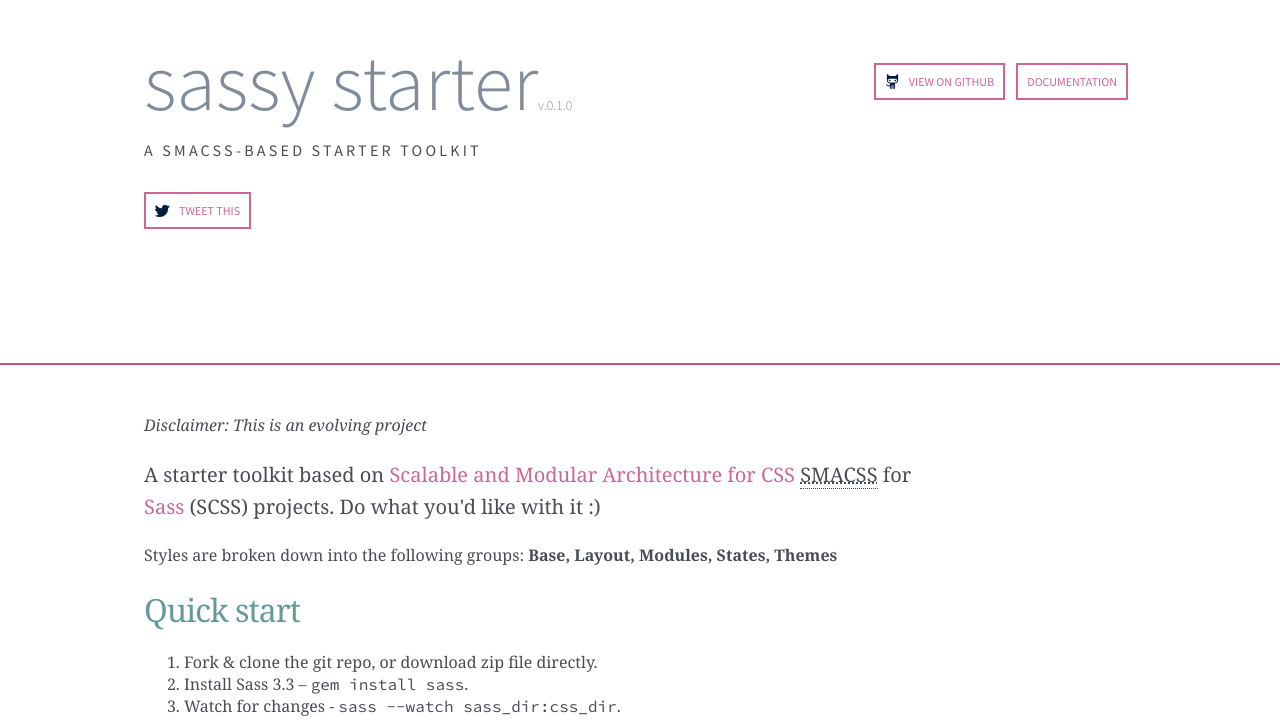
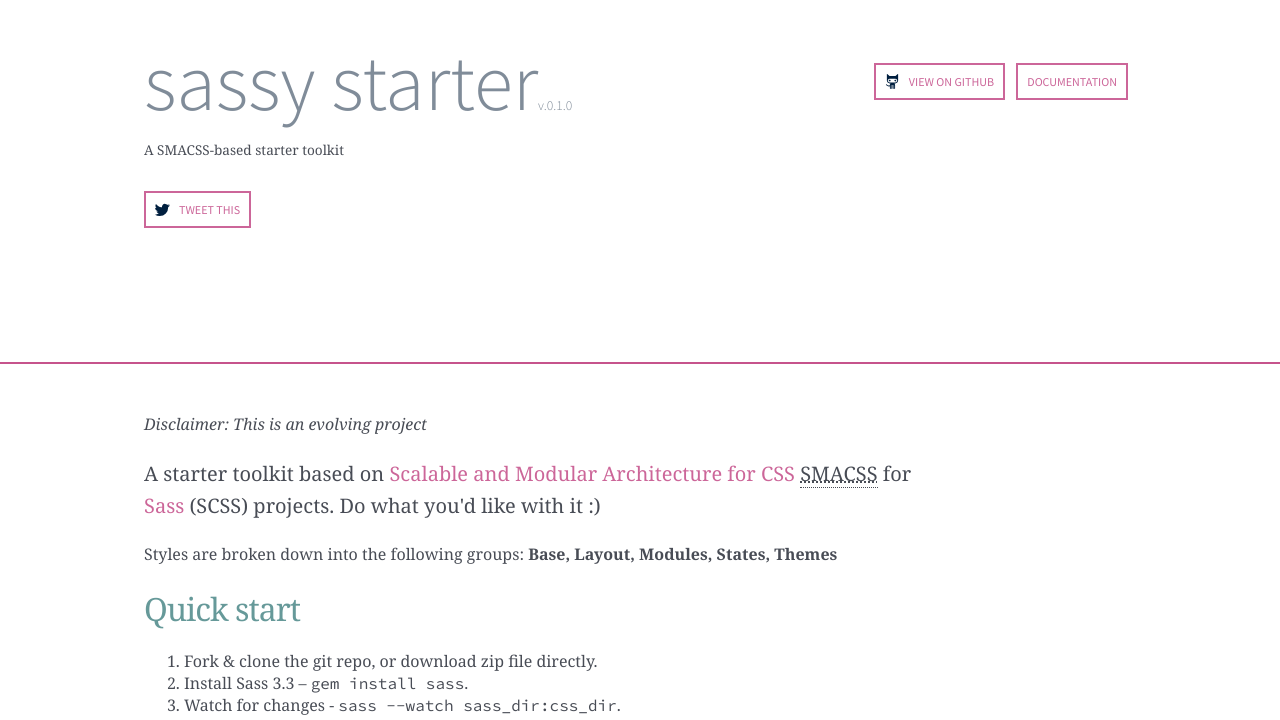
Before and after one commit to minamarkham/sassy-starter, a plain HTML site: page index.html in a window 1280 px wide. Shown: the part 101-821 px from the top of the page. Drawn offline with Linux system fonts and the light colour scheme; a web font is replaced by a local one.

Commit message:
Update index.html

```diff
--- a/index.html
+++ b/index.html
@@ -23,7 +23,7 @@
         <div class="fl-ns wi-100 wi-60-ns">
           <div class="phm">
             <h1 class="f1-l mtn mbn fw3" style="color: #808C99;">sassy starter<small class="f5">v.0.1.0</small></h1>
-            <p class="f4 f4-ns fw4 mbl-ns mts ttu-ns">A SMACSS-based starter toolkit</p>
+            <p class="f5 f5-ns fw4 mbl-ns mts serif">A SMACSS-based starter toolkit</p>
             <a href="https://twitter.com/intent/tweet?text=Sassy Starter - A SMACSS-based starter toolkit for Sass projects by @MinaMarkham&amp;url=http://mina.so/sassy-starter" target="_blank" class="btn f6" style="padding:.75em;"><i class="btn--twitter"></i>Tweet This</a>
           </div>
         </div>
```
